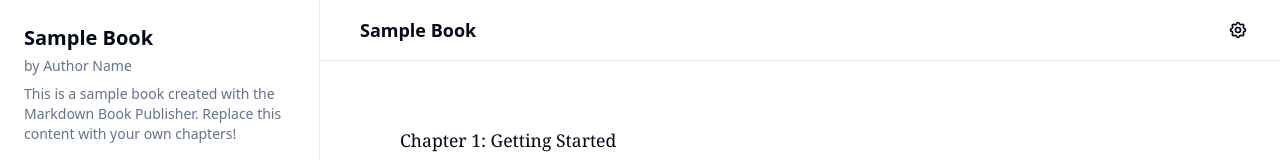
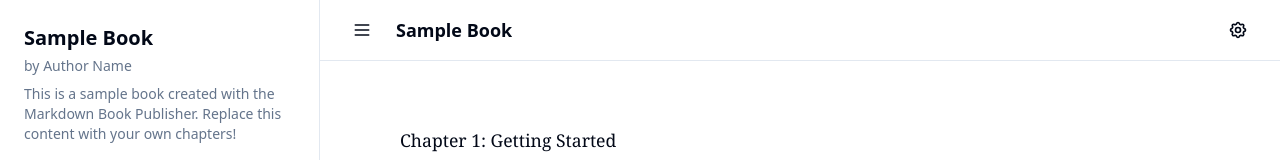
Before and after one commit to YuchengZhang256/markdown-book-easy-publish, a React (Vite) app: page / in a window 1280 px wide. Shown: the top 160 px of the page. Built offline with nearby package versions, Linux system fonts and the light colour scheme.

Commit message:
更新 BookReader 组件，调整侧边栏默认状态为打开，并根据窗口宽度自动控制侧边栏显示。优化主内容区域的样式，增加过渡效果。

```diff
--- a/src/components/BookReader.tsx
+++ b/src/components/BookReader.tsx
@@ -6,7 +6,7 @@ import rehypeRaw from "rehype-raw";
 import { Book, Chapter } from "@/types";
 import { useReader } from "@/contexts/ReaderContext";
 import { BookLoader } from "@/lib/bookLoader";
-import { debounce } from "@/lib/utils";
+import { debounce, cn } from "@/lib/utils";
 import { Sidebar } from "./Sidebar";
 import { ReaderToolbar } from "./ReaderToolbar";
 import { ChapterNavigation } from "./ChapterNavigation";
@@ -25,9 +25,15 @@ export function BookReader({ className }: BookReaderProps) {
     getProgress,
   } = useReader();
   const [book, setBook] = useState<Book | null>(null);
-  const [sidebarOpen, setSidebarOpen] = useState(false);
+  const [sidebarOpen, setSidebarOpen] = useState(true);
   const contentRef = useRef<HTMLDivElement>(null);
   const [currentChapterIndex, setCurrentChapterIndex] = useState(0);
+
+  useEffect(() => {
+    if (window.innerWidth < 1024) {
+      setSidebarOpen(false);
+    }
+  }, []);
 
   // Load book on component mount
   useEffect(() => {
@@ -191,7 +197,12 @@ export function BookReader({ className }: BookReaderProps) {
       />
 
       {/* Main Content */}
-      <div className="flex-1 flex flex-col overflow-hidden">
+      <div
+        className={cn(
+          "flex-1 flex flex-col overflow-hidden transition-all duration-300 ease-in-out",
+          { "lg:ml-80": sidebarOpen }
+        )}
+      >
         {/* Toolbar */}
         <ReaderToolbar
           book={book}
--- a/src/components/ReaderToolbar.tsx
+++ b/src/components/ReaderToolbar.tsx
@@ -37,7 +37,7 @@ export function ReaderToolbar({ book, onToggleSidebar }: ReaderToolbarProps) {
         <div className="flex items-center space-x-4">
           <button
             onClick={onToggleSidebar}
-            className="lg:hidden p-2 hover:bg-accent rounded-md transition-colors"
+            className="p-2 hover:bg-accent rounded-md transition-colors"
             aria-label="Toggle sidebar"
           >
             <svg
--- a/src/components/Sidebar.tsx
+++ b/src/components/Sidebar.tsx
@@ -30,8 +30,8 @@ export function Sidebar({
       {/* Sidebar */}
       <div
         className={cn(
-          "fixed lg:relative inset-y-0 left-0 z-50 w-80 bg-card border-r border-border transform transition-transform duration-300 ease-in-out lg:transform-none",
-          isOpen ? "translate-x-0" : "-translate-x-full lg:translate-x-0"
+          "fixed inset-y-0 left-0 z-50 w-80 bg-card border-r border-border transform transition-transform duration-300 ease-in-out",
+          isOpen ? "translate-x-0" : "-translate-x-full"
         )}
       >
         <div className="flex flex-col h-full">
```
